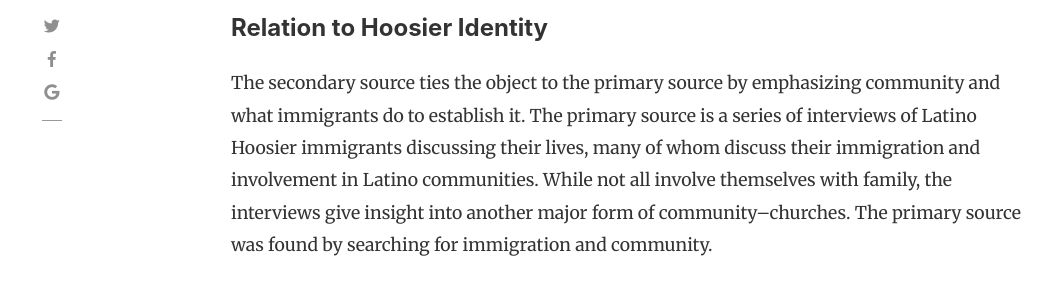
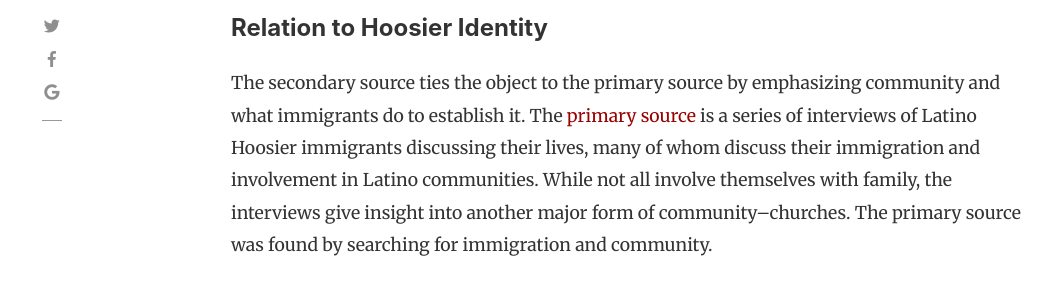
Before and after one commit to H301HistoryHarvest/H301HistoryHarvest, a Jekyll site: the page built from _items/2019-10-08-0005.md, in a window 1280 px wide and 900 px high, scrolled down 516 px. Shown: the part 188-476 px from the top of the window, without its empty margins (54-1106 px from the left). Built offline with Jekyll 4.4.1, drawn with Linux system fonts in a browser that asks for light colours; nearby versions of some CDN libraries; comment, search, counter and statistics services are not loaded; part of the change alters nothing that is shown.

```diff
--- a/_items/2019-10-08-0005.md
+++ b/_items/2019-10-08-0005.md
@@ -22,7 +22,7 @@ This blanket was made for the interviewee by her grandmother. The secondary sour
 
 #### Relation to Hoosier Identity
 
-The secondary source ties the object to the primary source by emphasizing community and what immigrants do to establish it. The primary source is a series of interviews of Latino Hoosier immigrants discussing their lives, many of whom discuss their immigration and involvement in Latino communities. While not all involve themselves with family, the interviews give insight into another major form of community--churches. The primary source was found by searching for immigration and community.
+The secondary source ties the object to the primary source by emphasizing community and what immigrants do to establish it. The [primary source](http://purl.dlib.indiana.edu/iudl/findingaids/cshm/ohrc104) is a series of interviews of Latino Hoosier immigrants discussing their lives, many of whom discuss their immigration and involvement in Latino communities. While not all involve themselves with family, the interviews give insight into another major form of community--churches. The primary source was found by searching for immigration and community.
 
 ## From the Contributor
 
```
